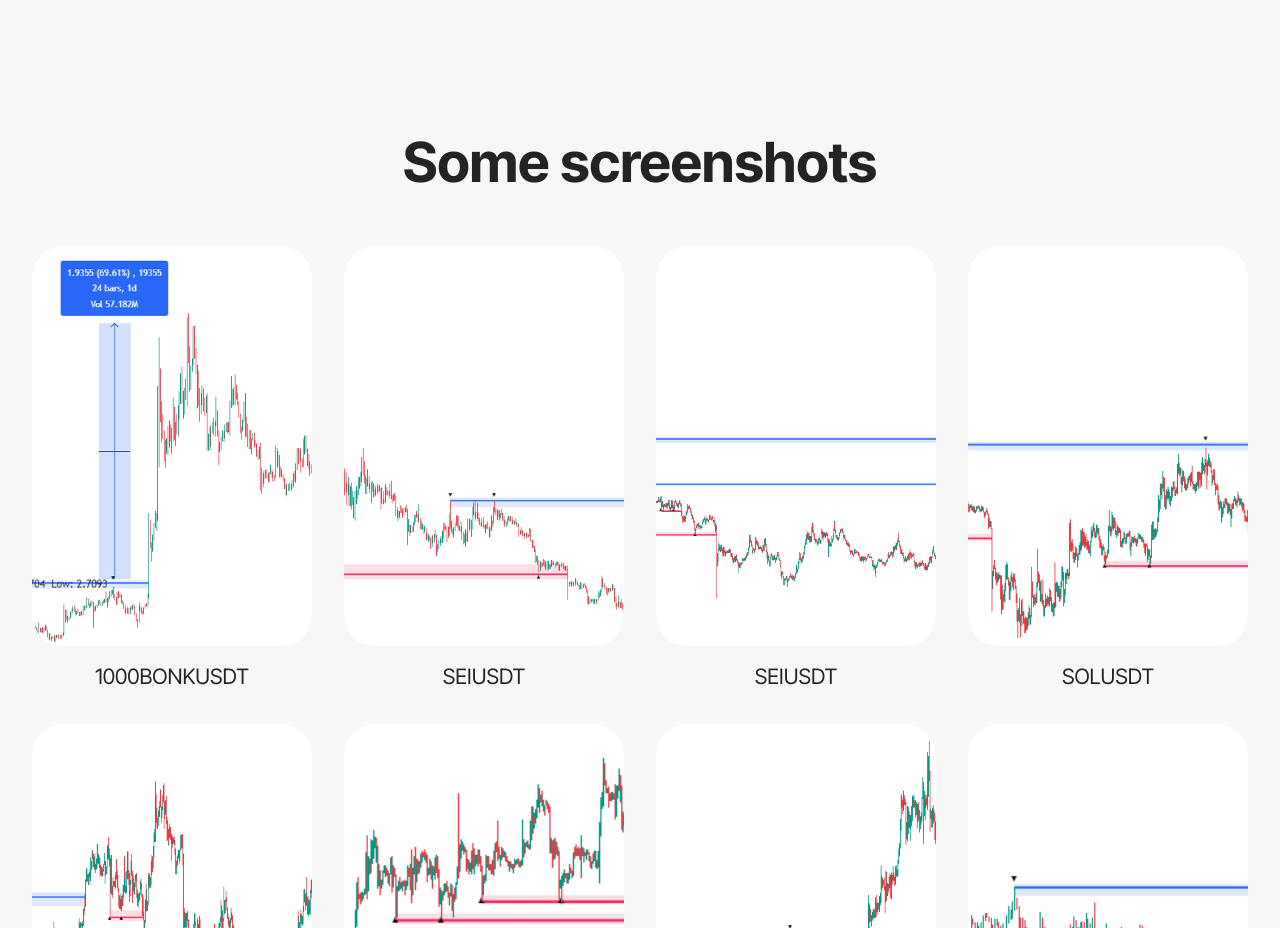
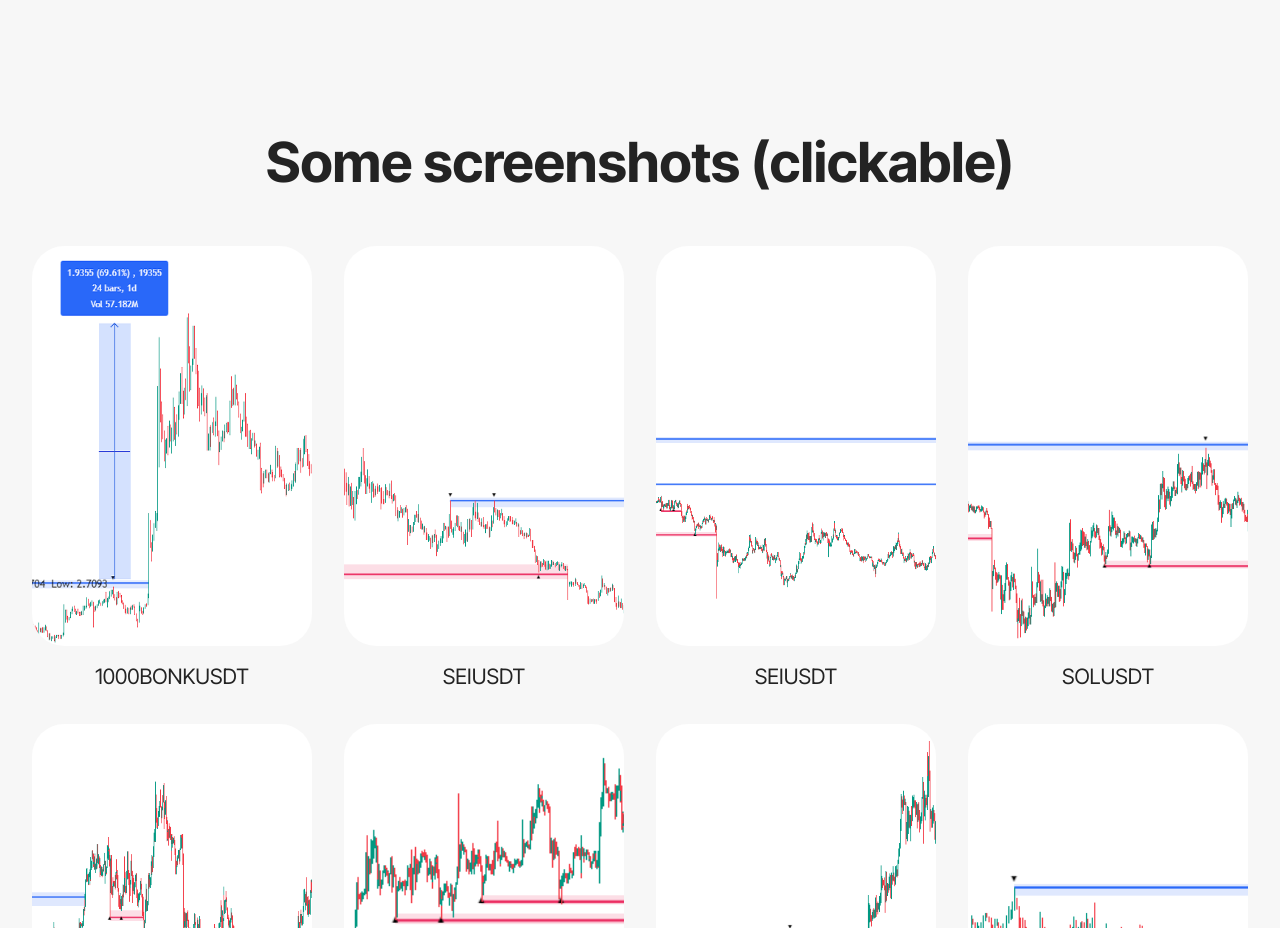
Before and after one commit to PaulLenosky/paullenosky.github.io, a plain HTML site: page index.html in a window 1280 px wide. Shown: the part 4220-5148 px from the top of the page. Drawn offline with Linux system fonts and the light colour scheme; files whose address does not match are found by name.

Commit message:
Update index.html

```diff
--- a/index.html
+++ b/index.html
@@ -232,7 +232,7 @@
         <div class="row justify-content-center">
             <div class="col-12 content-head">
                 <div class="mb-5">
-                    <h3 class="mbr-section-title mbr-fonts-style align-center m-0 display-2"><strong>Some screenshots</strong></h3>
+                    <h3 class="mbr-section-title mbr-fonts-style align-center m-0 display-2"><strong>Some screenshots (clickable)</strong></h3>
 
                 </div>
             </div>
```
